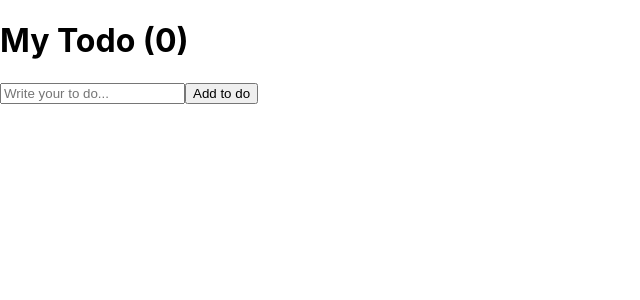
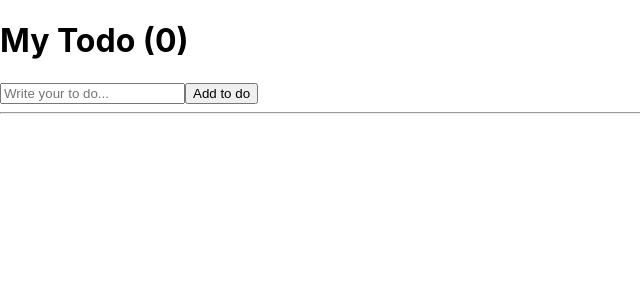
Before and after one commit to Joohyein/nomad, a React (Create React App) app in the folder movie-web-service/: page / in a window 1280 px wide. Shown: the top 300 px of the page, without its empty margins (0-640 px from the left). Built offline with nearby package versions, Linux system fonts and the light colour scheme.

Commit message:
Todo List part 2

```diff
--- a/movie-web-service/src/App.js
+++ b/movie-web-service/src/App.js
@@ -26,6 +26,10 @@ function App() {
         />
         <button onClick={onSubmit}>Add to do</button>
       </form>
+      <hr />
+      {
+        <ul>{todos.map((item, i)=><li key={i}>{item}</li>)}</ul>
+      }
     </div>
   );
 }
```
